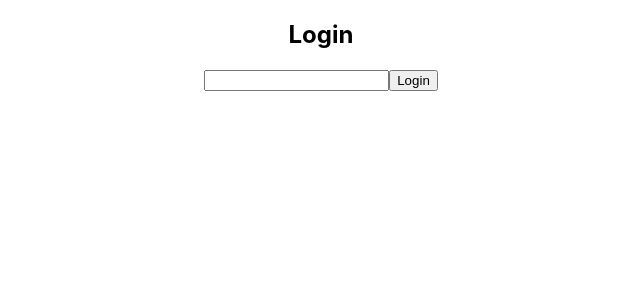
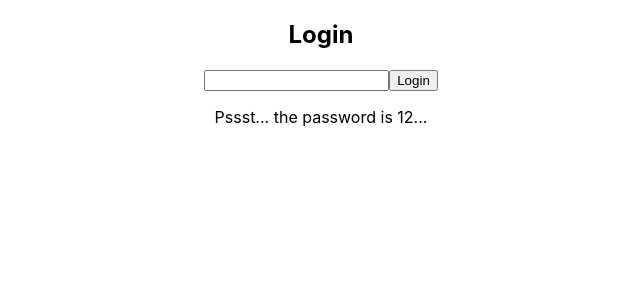
Before and after one commit to P4CreativeCoding/Franziska-Dudichum_QnA-Game, a React (Create React App) app in the folder client/: page / in a window 1280 px wide. Shown: the top 300 px of the page, without its empty margins (319-959 px from the left). Built offline with nearby package versions, Linux system fonts and the light colour scheme.

Commit message:
added hint to password

```diff
--- a/client/src/App.js
+++ b/client/src/App.js
@@ -36,6 +36,7 @@ function App() {
             onKeyPress={handleKeyPress}
           />
           <button onClick={handleLogin}>Login</button>
+          <p>Pssst... the password is 12...</p>
         </div>
       ) : (
         <div className="Game">{<Display />}</div>
```
